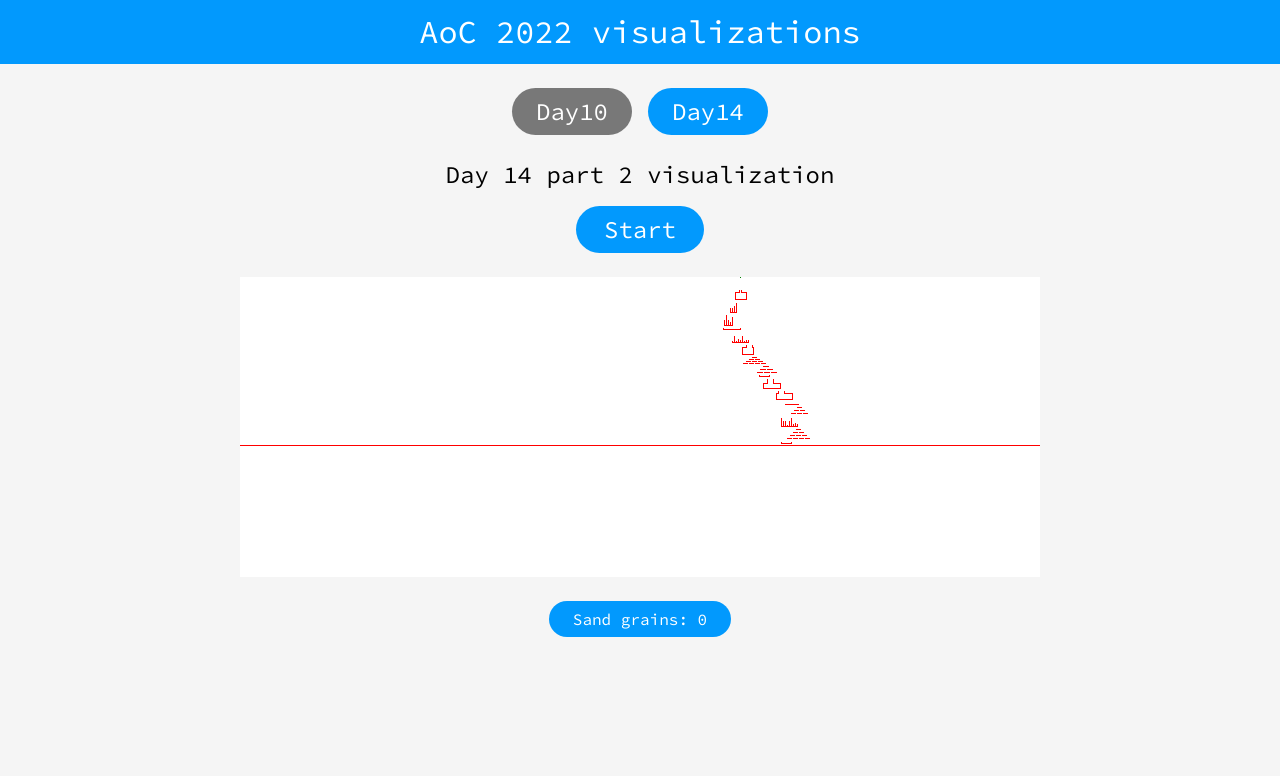
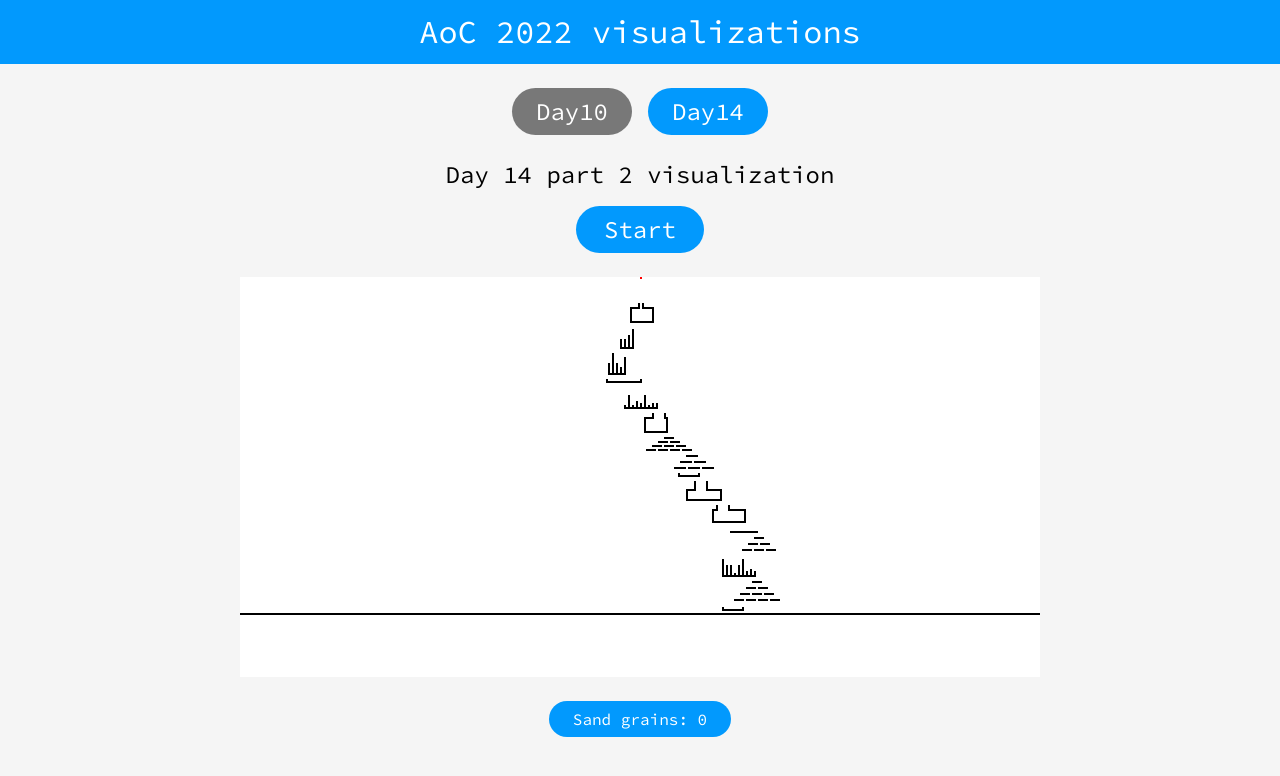
Before and after one commit to Konrad-Romanowski/AoC-2022-visualizations, a React (Vite) app: page /AoC-2022-visualizations/Day14 in a window 1280 px wide. Shown: the top 776 px of the page. Built offline with nearby package versions, Linux system fonts and the light colour scheme.

Commit message:
Rescaled drawings on the canvas

```diff
--- a/src/components/Day14/Canvas.tsx
+++ b/src/components/Day14/Canvas.tsx
@@ -1,15 +1,19 @@
 import React from 'react';
-import { GameMap } from './day14Types';
+import { Point, GameMap } from './day14Types';
 
 interface CanvasProps {
     floorLevel: number;
+    sandGenerator: Point;
     map: GameMap;
 }
 
-export default function Canvas({map,floorLevel}:CanvasProps) {
+export default function Canvas({map,sandGenerator,floorLevel}:CanvasProps) {
     const canvasRef = React.useRef<HTMLCanvasElement>(null);
     const width = 800;
-    const height = 300;
+    const height = 400;
+
+    const translationVector = {x: -600, y:0};
+    const scale = 2;
 
     React.useEffect(()=>{
         const canvas = canvasRef.current;
@@ -24,23 +28,24 @@ export default function Canvas({map,floorLevel}:CanvasProps) {
 
         // draw rocks and sand from map
         for(let point in map) {
-            const x = JSON.parse(point)[0];
-            const y = JSON.parse(point)[1];
+            const x = JSON.parse(point)[0]*scale + translationVector.x;
+            const y = JSON.parse(point)[1]*scale + translationVector.y;
             if(map[point] === "#") {
-                ctx.fillStyle = 'red';
+                ctx.fillStyle = 'black';
             } else {
-                ctx.fillStyle = 'orange';
+                ctx.fillStyle = 'gold';
             }
-            ctx.fillRect(x,y,1,1);
+            ctx.fillRect(x,y,1*scale,1*scale);
         }
 
         //draw floor
+        ctx.fillStyle = 'black';
+        ctx.fillRect(0+translationVector.x,floorLevel*scale+translationVector.y,width*scale,1*scale);
+
+        // draw sand generator
         ctx.fillStyle = 'red';
-        ctx.fillRect(0,floorLevel,width,1);
+        ctx.fillRect(sandGenerator.x+(sandGenerator.x+translationVector.x),sandGenerator.y+(sandGenerator.y+translationVector.y),1*scale,1*scale);
 
-        //draw sand generator
-        ctx.fillStyle = 'green'
-        ctx.fillRect(500,0,1,1);
     },[map]);
 
     return (
--- a/src/components/Day14/Day14.tsx
+++ b/src/components/Day14/Day14.tsx
@@ -13,8 +13,11 @@ export default function Day14() {
         isCompleted: false,
     });
 
+    // sand generator position
+    const sandGenerator:Point = {x:500, y:0};
+
     // initial state for useReducer
-    const sandInitialState = {x:500, y:0, canMove: true, sandCounter: 0}
+    const sandInitialState = {x:sandGenerator.x, y:sandGenerator.y, canMove: true, sandCounter: 0}
 
     // action types for useReducer
     const enum REDUCER_ACTION_TYPE {
@@ -52,12 +55,6 @@ export default function Day14() {
     const [map, setMap] = React.useState<GameMap>({});
 
     const [sand, sandDispatch] = React.useReducer(sandReducer,sandInitialState);
-
-    // REMOVE LATER
-    // console.log(Object.keys(map).length);
-    // console.log(map);
-    // console.log(floorLevel);
-    // console.log(sand);
 
     // read day14_input.txt and transform data into more readable / useful structure
     // and by the way get the lowest rock level and set the floor level
@@ -132,6 +129,7 @@ export default function Day14() {
             />
             <Canvas
                 map={map}
+                sandGenerator={sandGenerator}
                 floorLevel={floorLevel}
             />
             <SandCounter sandCounter={sand.sandCounter} />
```
